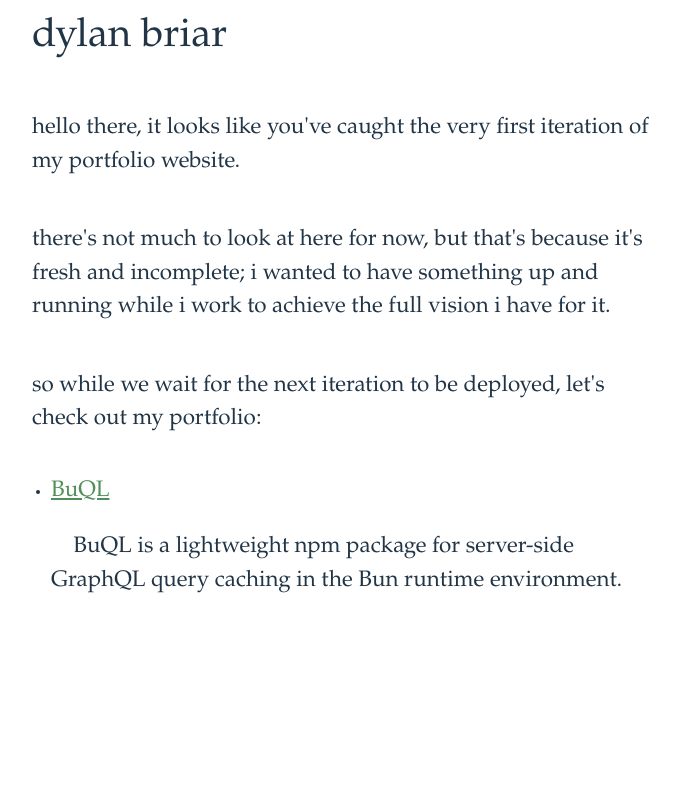
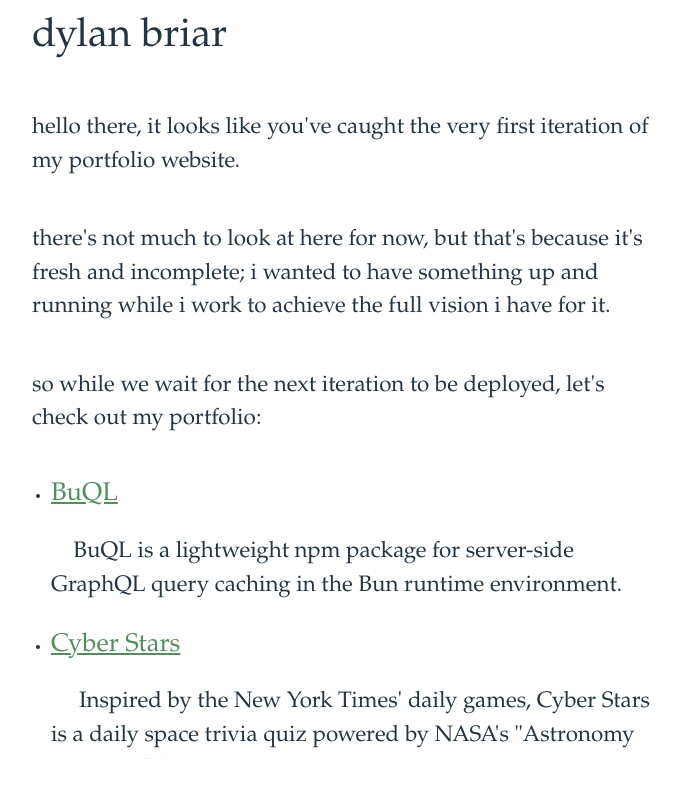
Before and after one commit to dylanbriar/Briar, a Vue app: page / in a window 1280 px wide. Shown: the top 798 px of the page, without its empty margins (292-972 px from the left). Built offline with nearby package versions, Linux system fonts and the light colour scheme.

Commit message:
Updated portfolioList, scrollable content

```diff
--- a/src/components/HelloWorld.vue
+++ b/src/components/HelloWorld.vue
@@ -20,6 +20,18 @@ const count = ref(false)
           <a href="https://github.com/oslabs-beta/BuQL" class="portList__name">BuQL</a>
           <p class="portList__desc">&nbsp;&nbsp;&nbsp;&nbsp;BuQL is a lightweight npm package for server-side GraphQL query caching in the Bun runtime environment. </p>
         </li>
+        <li>
+          <a href="https://github.com/dylanbriar/Cyber-Stars/tree/dev" class="portList__name">Cyber Stars</a>
+          <p class="portList__desc">&nbsp;&nbsp;&nbsp;&nbsp; Inspired by the New York Times' daily games, Cyber Stars is a daily space trivia quiz powered by NASA's "Astronomy Picture of the Day" (or APOD) API.</p>
+        </li>
+        <li>
+          <a href="https://github.com/dylanbriar/coolercards/tree/main" class="portList__name">coolercards</a>
+          <p class="portList__desc">&nbsp;&nbsp;&nbsp;&nbsp;As an iteration on a project known as "coolcards", this Quizlet clone includes greater test coverage, bug fixes, and some additional features. </p>
+        </li>
+        <li>
+          <a href="https://github.com/dylanbriar/Stock-Game" class="portList__name">Stock Game</a>
+          <p class="portList__desc">&nbsp;&nbsp;&nbsp;&nbsp;Created during an age of rampant financial misinformation, this paper trading platform is made to allow a paper-trading practice run before investing real money. </p>
+        </li>
       </ul>
     </div>
   </div>
--- a/src/style.css
+++ b/src/style.css
@@ -46,11 +46,13 @@ h1 {
 }
 
 .portList {
+  overflow-y: scroll;
   max-width: 50%;
+  max-height: 300px;
 }
 
 .portList__name {
-  font-size: 1.4em;
+  font-size: 1.6em;
 }
 
 ul {
```
Also changed, not shown: 1 other file (tests, documents, lock files or other folders).
